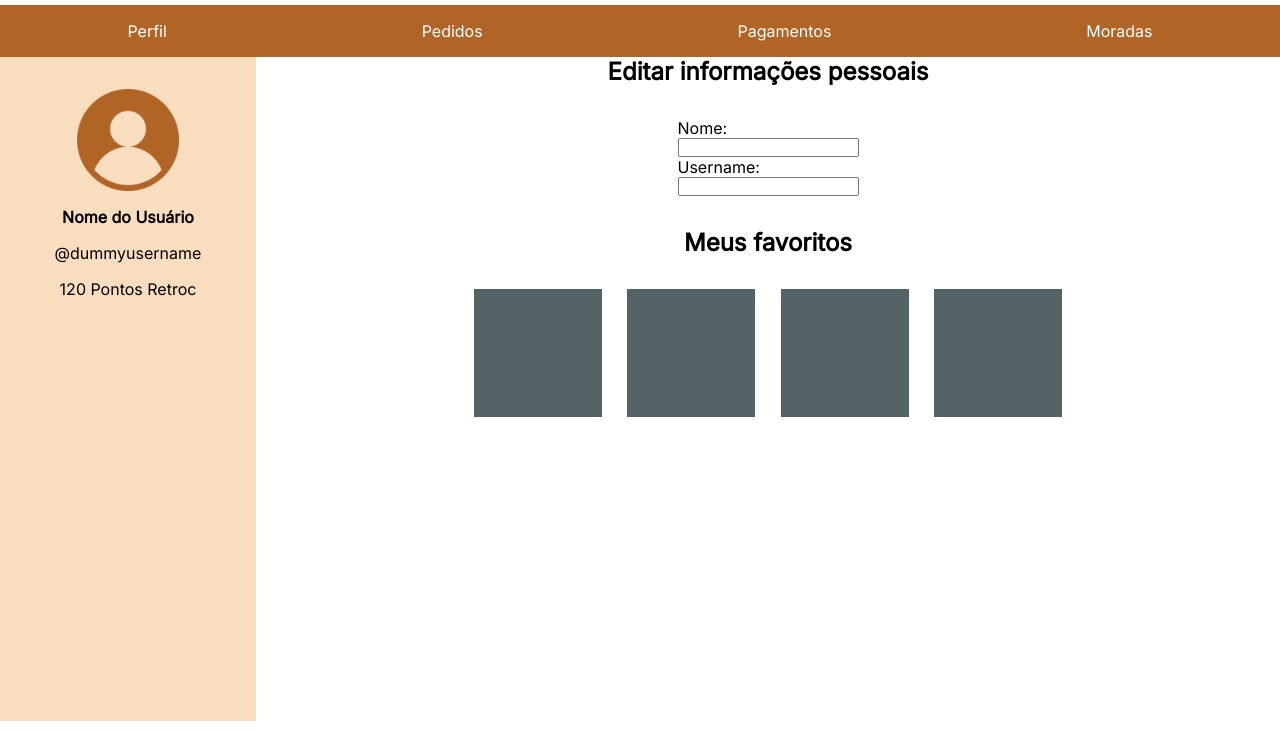
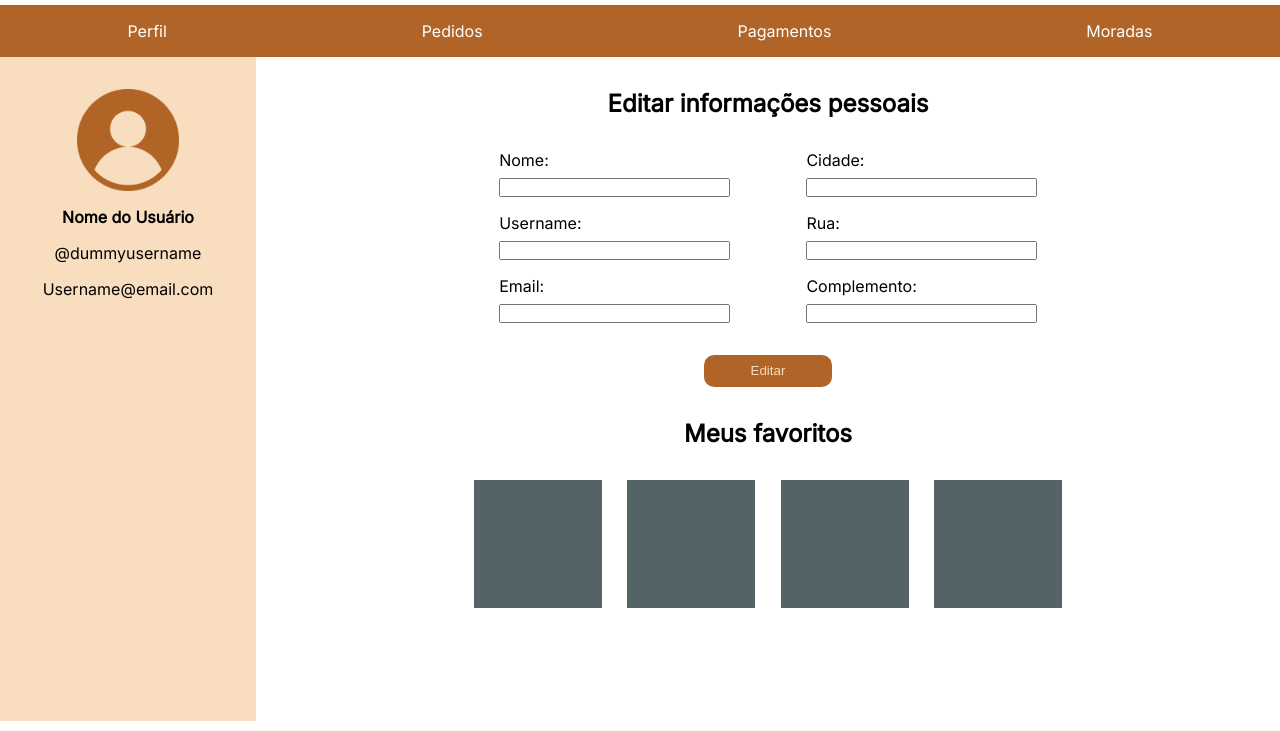
Before and after one commit to andre-sqr/Retroc, a plain HTML site: page html/userAccount.html in a window 1280 px wide. Shown: the part 69-800 px from the top of the page. Drawn offline with nearby package versions, Linux system fonts and the light colour scheme.

Commit message:
criando form de editar usuário

```diff
--- a/css/userAccount.css
+++ b/css/userAccount.css
@@ -139,6 +139,7 @@ header a {
     align-items: center;
     font-family: 'Inter', sans-serif;
     row-gap: 4vh;
+    margin-top: 4vh;
 }
 
 .img-profile-aside {
@@ -147,9 +148,45 @@ header a {
     object-fit: cover;
 }
 
+.upper-section-form {
+    display: grid;
+    grid-template-columns: 1fr 1fr;
+    column-gap: 6vw;
+}
+
+.bottom-section-form {
+    margin-top: 4vh;
+    display: flex;
+    justify-content: center;
+}
+
+.form-column {
+    display: flex;
+    flex-direction: column;
+    row-gap: 2vh;
+}
+
 .formcampos {
     display: flex;
     flex-direction: column;
+    row-gap: 1vh;
+}
+
+.formcampos input {
+    width: 18vw;
+}
+
+.submit-personal-info {
+    width: 10vw;
+    height: 4vh;
+    background-color: #B06427;
+    color: #F8DDBF;
+    border: none;
+    border-radius: 10px;
+}
+
+.submit-personal-info:hover {
+    background-color: #546466;
 }
 
 .favorites-grid {
--- a/html/userAccount.html
+++ b/html/userAccount.html
@@ -14,7 +14,7 @@
             <img id="logo-homepage_header" src="../assets/imgs/retroc_logo_marrom.png" alt="logo da retroc">
         </div>
         <div class="main-header_text">
-                <p>Seja bem-vindo, <b>usuário</b>!</p>
+                <p>Seja bem-vindo, <span id="header_username"><b>usuário</b>!</span></p>
         </div>
         <div class="main-header_icons">
             <div class="ellipse-icon" id="first-ellipse_header">
@@ -42,14 +42,16 @@
         <section id="section_profile">
             <div class="user-aside-bar">
                 <img class="img-profile-aside" alt="user profile image" src="../assets/imgs/user_accountpage.png"></img>
-                <p><b>Nome do Usuário</b></p>
-                <p>@dummyusername</p>
-                <p>120 Pontos Retroc</p>
+                <p id="name_aside_bar"><b>Nome do Usuário</b></p>
+                <p id="username_aside_bar">@dummyusername</p>
+                <p id="email_aside_bar">Username@email.com</p>
             </div>
             <div class="user-info-box">
                 <h1>Editar informações pessoais</h1>
                 <div class="personal-info-user">
                     <form action="">
+                        <div class="upper-section-form">
+                            <div class="form-column">
                                 <div class="formcampos">
                                     <label for="personalname">Nome:</label>
                                     <input type="text" name="personalname" id="personalname">
@@ -58,14 +60,45 @@
                                     <label for="personalusername">Username:</label>
                                     <input type="text" name="personalusername" id="personalusername">
                                 </div>
+                                <div class="formcampos">
+                                    <label for="personalemail">Email:</label>
+                                    <input type="text" name="personalemail" id="personalemail">
+                                </div>
+                            </div>
+                            <div class="form-column">
+                                <div class="formcampos">
+                                    <label for="personalcity">Cidade:</label>
+                                    <input type="text" name="personalcity" id="personalcity">
+                                </div>
+                                <div class="formcampos">
+                                    <label for="personalstreet">Rua:</label>
+                                    <input type="text" name="personalstreet" id="personalstreet">
+                                </div>
+                                <div class="formcampos">
+                                    <label for="personaladressextra">Complemento:</label>
+                                    <input type="text" name="personaladressextra" id="personaladressextra">
+                                </div>
+                            </div>
+                        </div>
+                        <div class="bottom-section-form">
+                            <button class="submit-personal-info" id="submitformuser">Editar</button>
+                        </div>
                     </form>
                 </div>
                 <h1>Meus favoritos</h1>
                 <div class="favorites-grid">
-                    <div class="box-favorite-grid"></div>
-                    <div class="box-favorite-grid"></div>
-                    <div class="box-favorite-grid"></div>
-                    <div class="box-favorite-grid"></div>
+                    <div class="box-favorite-grid">
+
+                    </div>
+                    <div class="box-favorite-grid">
+                        <img src="" alt="">
+                    </div>
+                    <div class="box-favorite-grid">
+
+                    </div>
+                    <div class="box-favorite-grid">
+
+                    </div>
                 </div>
             </div>
         </section>
--- a/js/userAccount.js
+++ b/js/userAccount.js
@@ -1,3 +1,5 @@
+// Setting section changer
+
 // Defining DOM variables
 
 const sectionProfile = document.getElementById('section_profile')
@@ -15,7 +17,6 @@ let currentsection = document.getElementById('section_profile')
 // Function that changes section that is being shown at page
 
 function changeSection(new_section) {
-    console.log('im entering changeSection func');
     const currentSection = currentsection
     const newSection = new_section
 
@@ -47,3 +48,30 @@ navMoradas.addEventListener("click", (e)=> {
     e.preventDefault()
     changeSection(sectionMoradas)
 })
+
+
+// Getting form values and displaying on page
+
+// Defining DOM variables
+
+const buttonFormUser = document.getElementById('submitformuser')
+
+function readsInputsAndDisplays() {
+    const inputName = document.getElementById('personalname').value
+    const inputUsername = document.getElementById('personalusername').value
+    const inputEmail = document.getElementById('personalemail').value
+
+    const asideBarName = document.getElementById('name_aside_bar')
+    asideBarName.innerHTML = `<b>${inputName}</b>`
+    const asideBarUsername = document.getElementById('username_aside_bar')
+    asideBarUsername.innerHTML = `${inputUsername}`
+    const headerUsername = document.getElementById('header_username')
+    headerUsername.innerHTML = `<b>${inputUsername}</b>!`
+    const asideBarEmail = document.getElementById('email_aside_bar')
+    asideBarEmail.innerHTML = `${inputEmail}`
+}
+
+buttonFormUser.addEventListener("click", (e)=> {
+    e.preventDefault()
+    readsInputsAndDisplays()
+})
```
Lines whose indentation alone changed are shown as unchanged.
